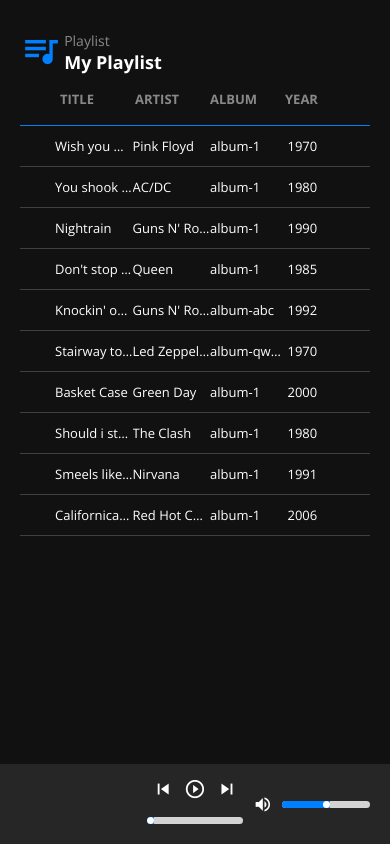
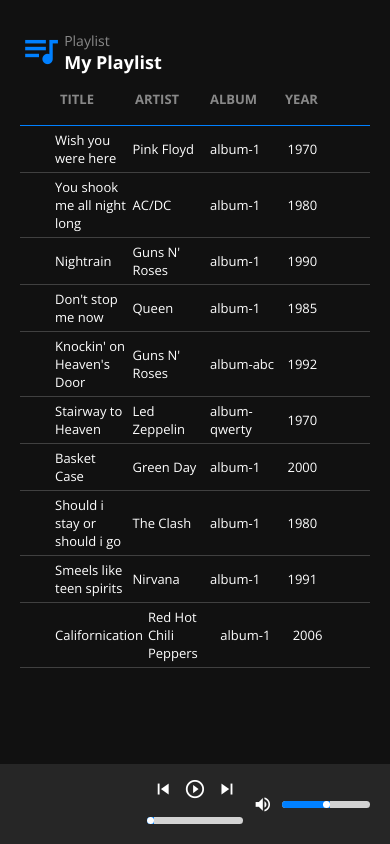
Before and after one commit to RiccardoGai/music-player, an Angular app: page / in a window 390 px wide. Built offline with nearby package versions, Linux system fonts and the light colour scheme; some icons are missing.

Commit message:
improve alignment

```diff
--- a/src/app/components/player/songs-list/songs-list.component.html
+++ b/src/app/components/player/songs-list/songs-list.component.html
@@ -23,10 +23,10 @@
     <div class="icon-space align-items-center">
       <i class="material-icons blue" *ngIf="currentSong === song">music_note</i>
     </div>
-    <div class="col-xs ellipsis">{{song.title}}</div>
-    <div class="col-xs ellipsis">{{song.artist}}</div>
-    <div class="col-xs ellipsis">{{song.album}}</div>
-    <div class="col-xs ellipsis">{{song.year}}</div>
+    <div class="col-xs p-r-xs">{{song.title}}</div>
+    <div class="col-xs p-r-xs">{{song.artist}}</div>
+    <div class="col-xs p-r-xs">{{song.album}}</div>
+    <div class="col-xs p-r-xs">{{song.year}}</div>
   </div>
   <div class="row border-b-grey p-s" *ngIf="playlist.length == 0">
     <div class="col-xs-12 text-center text-s">
--- a/src/app/components/player/track-bar/track-bar.component.html
+++ b/src/app/components/player/track-bar/track-bar.component.html
@@ -7,12 +7,12 @@
     </div>
     <div class="col-xs-4 flex-direction-column">
       <div class="justify-content-center align-items-center m-b-s">
-        <i class="material-icons trackbar__icon-btn hover-color-blue m-r-m trackbar__icon-btn--xsmall trackbar__icon-btn--hide" [ngClass]="{'trackbar__icon-btn--active': reproduction === reproductionTypes.REPEAT}" (click)="setRepeat()">repeat</i>
+        <i class="material-icons trackbar__icon-btn hover-color-blue m-r-m trackbar__icon-btn--xsmall hidden-xs" [ngClass]="{'trackbar__icon-btn--active': reproduction === reproductionTypes.REPEAT}" (click)="setRepeat()">repeat</i>
         <i class="material-icons trackbar__icon-btn hover-color-blue" (click)="goPrev()">skip_previous</i>
         <i class="material-icons trackbar__icon-btn hover-color-blue m-l-s" (click)="play()" *ngIf="player.paused">play_circle_outline</i>
         <i class="material-icons trackbar__icon-btn blue m-l-s" (click)="pause()" *ngIf="!player.paused">pause_circle_outline</i>
         <i class="material-icons trackbar__icon-btn hover-color-blue m-l-s"  (click)="goNext()">skip_next</i>
-        <i class="material-icons trackbar__icon-btn hover-color-blue m-l-m trackbar__icon-btn--xsmall trackbar__icon-btn--hide" [ngClass]="{'trackbar__icon-btn--active': reproduction === reproductionTypes.RANDOM}" (click)="setRandom()">shuffle</i>
+        <i class="material-icons trackbar__icon-btn hover-color-blue m-l-m trackbar__icon-btn--xsmall hidden-xs" [ngClass]="{'trackbar__icon-btn--active': reproduction === reproductionTypes.RANDOM}" (click)="setRandom()">shuffle</i>
       </div>
       <div class="justify-content-center align-items-center min-height-2">
         <span class="text-s" *ngIf="player.duration">{{secondsToMinute(progress)}}</span>
--- a/src/styles/grid.less
+++ b/src/styles/grid.less
@@ -1173,30 +1173,30 @@
 
 @media only screen and (max-width: 575px) {
   .hidden-xs {
-    display: none;
+    display: none !important;
   }
 }
 
 @media only screen and (min-width: 576px) and (max-width: 767px) {
   .hidden-sm {
-    display: none;
+    display: none  !important;
   }
 }
 
 @media only screen and (min-width: 768px) and (max-width: 991px) {
   .hidden-md {
-    display: none;
+    display: none !important;
   }
 }
 
 @media only screen and (min-width: 992px) and (max-width: 1199px) {
   .hidden-lg {
-    display: none;
+    display: none  !important;
   }
 }
 
 @media only screen and (min-width: 1200px) {
   .hidden-xl {
-    display: none;
+    display: none !important;
   }
 }
--- a/src/styles/trackbar.less
+++ b/src/styles/trackbar.less
@@ -24,11 +24,6 @@
 }
 .trackbar__icon-btn--xsmall {
   .icon-xs;
-}
-@media only screen and (max-width: 480px) {
-  .trackbar__icon-btn--hide {
-    display: none !important;
-  }
 }
 .trackbar__range {
   -webkit-appearance: none;
```
